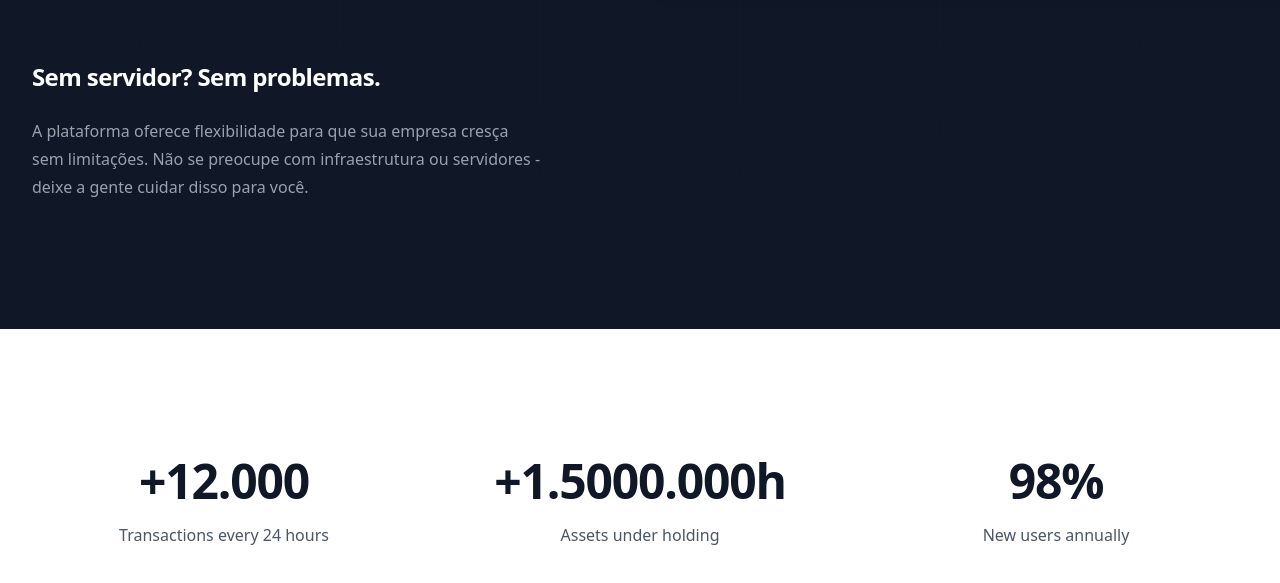
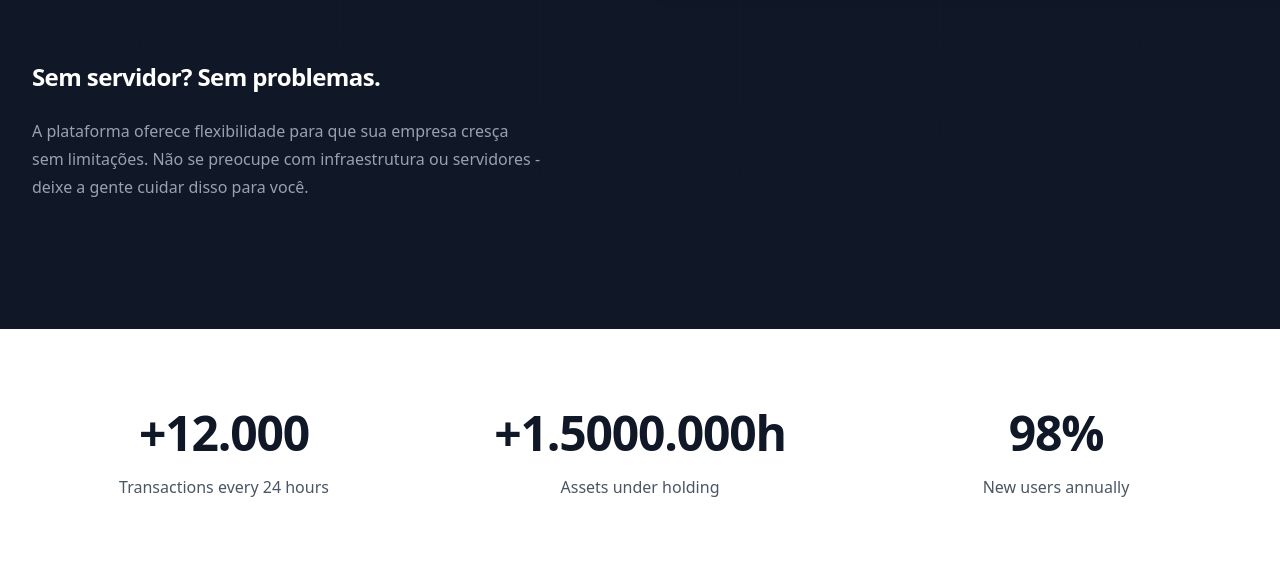
Before and after one commit to Jorge-Renato/NovaFlow, a plain HTML site: page index.html in a window 1280 px wide. Shown: the part 2423-3006 px from the top of the page. Drawn offline with nearby package versions, Linux system fonts and the light colour scheme.

Commit message:
style: modify padding stats section in index.html

```diff
--- a/index.html
+++ b/index.html
@@ -334,7 +334,7 @@
 
     </section>
 
-    <section class="bg-white py-24 sm:py-32">
+    <section class="bg-white py-20">
         <div class="mx-auto max-w-7xl px-6 lg:px-8">
             <dl class="grid grid-cols-1 gap-x-8 gap-y-16 text-center lg:grid-cols-3">
                 <div class="mx-auto flex max-w-xs flex-col gap-y-4">
```
